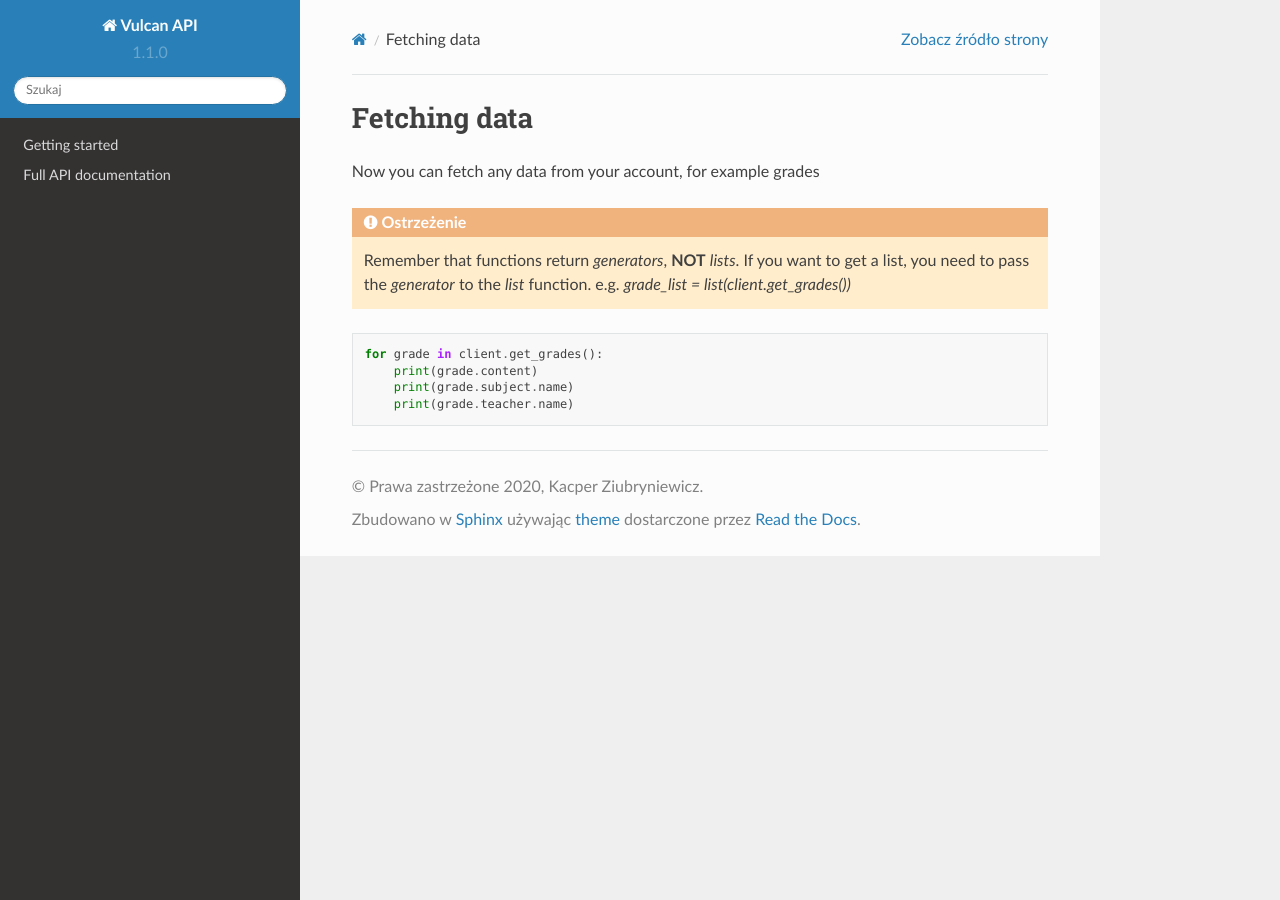
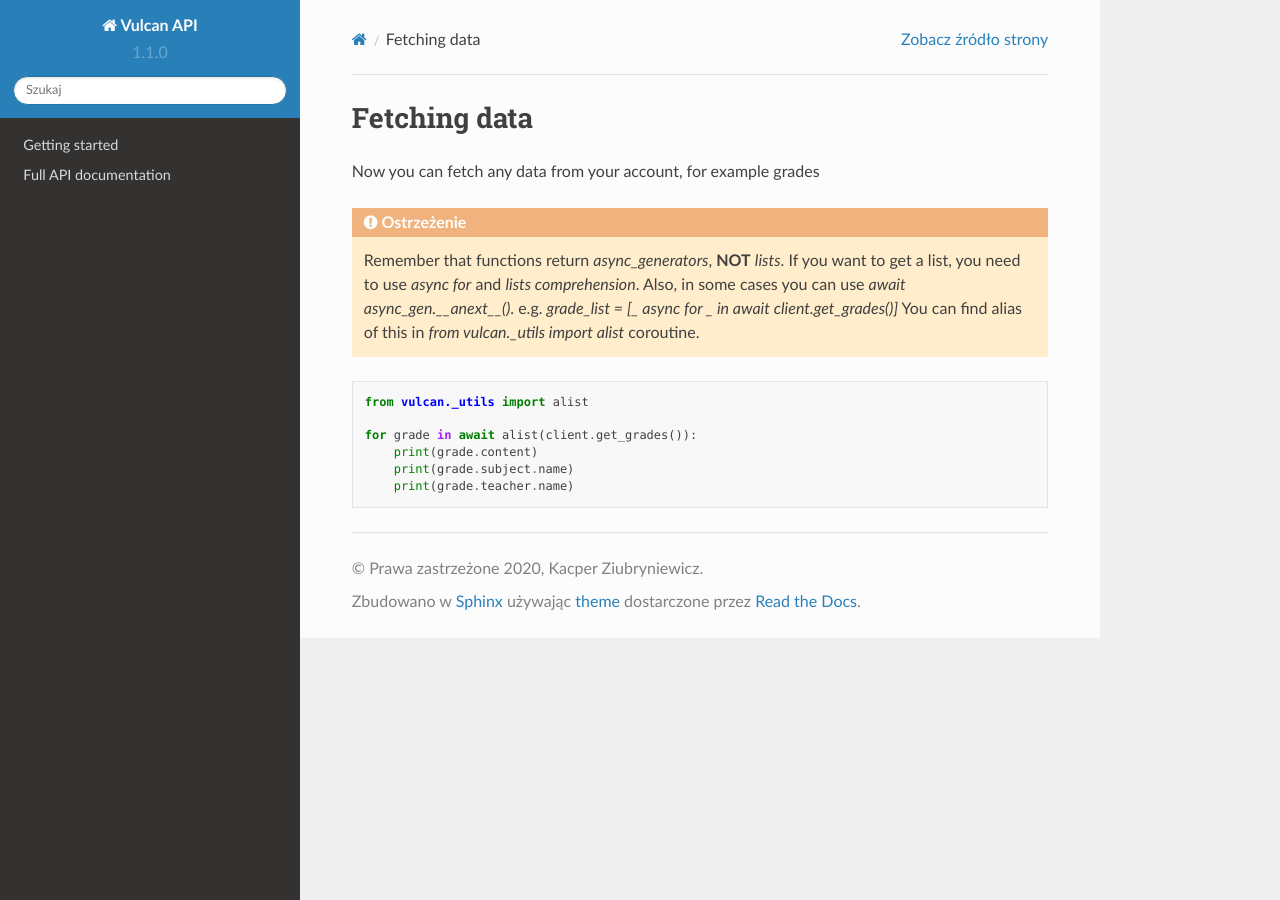
Before and after one commit to kapi2289/vulcan-api, a Sphinx documentation site: the page built from docs/source/getting-started/fetching-data.rst, in a window 1280 px wide. Built offline with Sphinx 7.4.7 and the Read the Docs theme 2.0.0, drawn with Linux system fonts in a browser that asks for light colours; the version number is read from the project's files by our own code.

Commit message:
Update docs

```diff
--- a/docs/source/conf.py
+++ b/docs/source/conf.py
@@ -23,7 +23,7 @@ sys.path.insert(0, os.path.abspath("../.."))
 
 project = "Vulcan API"
 copyright = "2020, Kacper Ziubryniewicz"
-author = "Kacper Ziubryniewicz"
+author = "Kacper Ziubryniewicz && Krystian Postek"
 
 # The short X.Y version
 version = ""
--- a/docs/source/getting-started/basic-usage.rst
+++ b/docs/source/getting-started/basic-usage.rst
@@ -8,6 +8,7 @@ First of all, you need to load a certificate from a file
 .. code:: python
 
     from vulcan import Vulcan
+    import asyncio
     import json
 
     with open('cert.json') as f:
@@ -18,7 +19,7 @@ and then, you need to create a client using the loaded certificate
 
 .. code:: python
 
-    client = Vulcan(certificate)
+    client = await Vulcan.create(certificate)
 
 
 API automatically sets the first available student as default.
@@ -27,7 +28,7 @@ using :func:`vulcan.Vulcan.get_students` and set one of them as default
 
 .. code:: python
 
-    for student in client.get_students():
+    for student in await alist(client.get_students()):
         if student.name == "Jan Kowalski":
             client.set_student(student)
             break
--- a/docs/source/getting-started/fetching-data.rst
+++ b/docs/source/getting-started/fetching-data.rst
@@ -4,13 +4,17 @@ Fetching data
 Now you can fetch any data from your account, for example grades
 
 .. warning::
-    Remember that functions return *generators*, **NOT** *lists*.
-    If you want to get a list, you need to pass the *generator* to the *list* function.
-    e.g. *grade_list = list(client.get_grades())*
+    Remember that functions return *async_generators*, **NOT** *lists*.
+    If you want to get a list, you need to use `async for` and *lists comprehension*.
+    Also, in some cases you can use `await async_gen.__anext__()`.
+    e.g. *grade_list = [_ async for _ in await client.get_grades()]*
+    You can find alias of this in `from vulcan._utils import alist` coroutine.
 
 .. code:: python
 
-    for grade in client.get_grades():
+    from vulcan._utils import alist
+
+    for grade in await alist(client.get_grades()):
         print(grade.content)
         print(grade.subject.name)
         print(grade.teacher.name)
```
Also changed, not shown: docs/source/getting-started/installation.rst (+5 -9 lines), docs/source/getting-started/registration.rst (+15 -4 lines).
